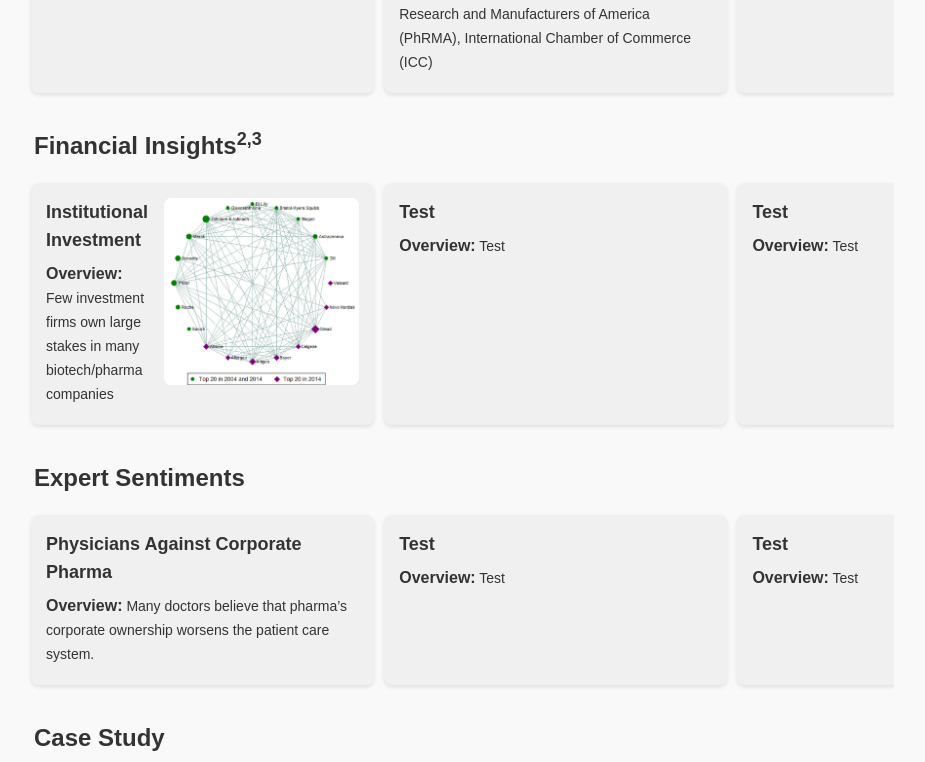
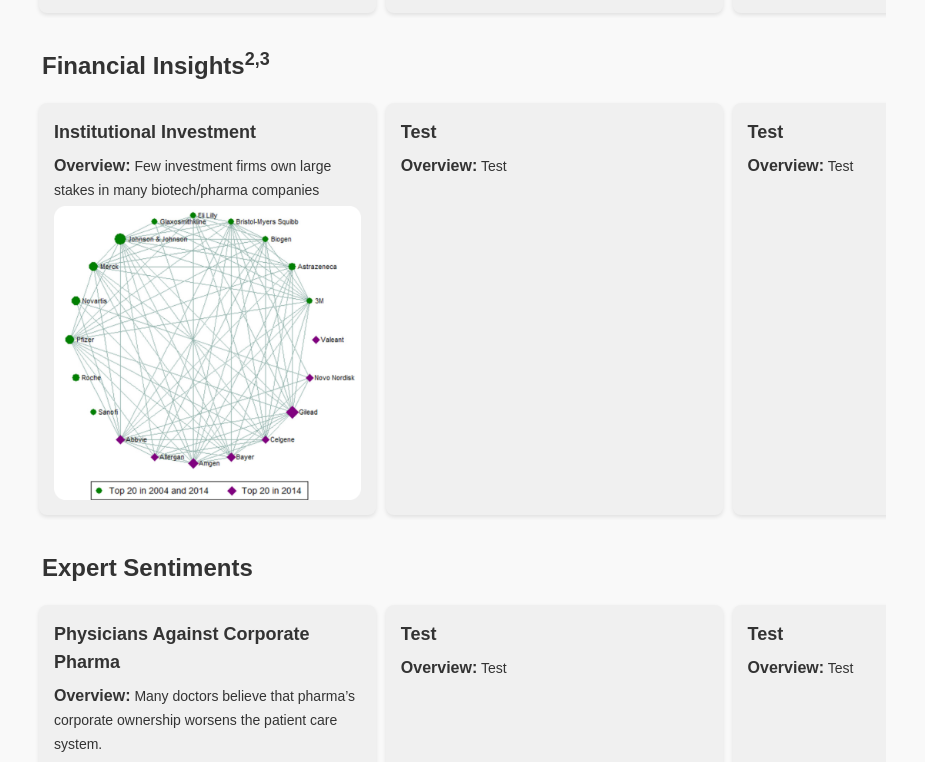
Before and after one commit to tkpepper15/applied-ethics, a Next.js app: page /how_corporate_ownership_shapes_big_pharma in a window 1280 px wide. Shown: the part 1058-1820 px from the top of the page, without its empty margins (180-1105 px from the left). Built offline with nearby package versions, Linux system fonts and the light colour scheme.

Commit message:
Commit message

```diff
--- a/app/global.css
+++ b/app/global.css
@@ -130,11 +130,11 @@ body {
 }
 
 .img-container {
-  max-width: 60%;
+  max-width: 100%;
 }
 
 .img-container img {
-  max-width: 60%;
+  max-width: 100%;
   height: auto;
 }
 
@@ -143,7 +143,7 @@ body {
 }
 
 /* Responsive Adjustments */
-
+@media (max-width: 768px) {
   .container {
     max-width: 100%;
     padding: 0 0.5rem;
@@ -152,6 +152,10 @@ body {
   .timeline-container {
     max-width: 100%;
     padding: 0 0.5rem;
+  }
+
+  .timeline-item {
+    width: 100%;
   }
 
   .home-container {
@@ -170,9 +174,16 @@ body {
 
   .img-container {
     max-width: 100%;
-    margin-bottom: 1rem;
   }
 
   .img-container img {
     max-width: 100%;
   }
+}
+
+@media (min-width: 769px) {
+  .timeline-content {
+    flex-direction: row;
+    align-items: flex-start;
+  }
+}
--- a/app/timeline.tsx
+++ b/app/timeline.tsx
@@ -12,27 +12,30 @@ const TimelineItem: React.FC<TimelineItemProps> = ({ id, title, content, imageUr
 
   return (
     <div className="timeline-item bg-gray-200 p-4 rounded-lg shadow-md">
-      <div className="timeline-content flex flex-col-reverse sm:flex-row-reverse items-center sm:items-start">
-        {imageUrl && (
-          <div className="img-container sm:ml-4 mb-4 sm:mb-0">
-            <img src={imageUrl} alt={title} className="max-w-full h-auto sm:max-w-md lg:max-w-lg" />
-          </div>
-        )}
+      <div className="timeline-content flex flex-col items-center">
         <div className="text-content">
           <h2 className="text-lg font-semibold mb-2">{title}</h2>
           {contentParts.map((part, index) => {
-            const [heading = '', text = ''] = part.split(':', 2);
-            if (heading.trim()) {
-              return (
-                <div key={index} className="mb-1">
-                  <span className="text-md font-semibold">{heading.trim()}:</span>
-                  <span className="text-sm"> {text.trim()}</span>
-                </div>
-              );
-            } else {
-              return <p key={index} className="text-sm mb-1">{part}</p>;
-            }
+            const [heading, ...textParts] = part.split(':');
+            const text = textParts.join(':').trim();
+            return (
+              <div key={index} className="mb-1">
+                {heading?.trim() ? (
+                  <>
+                    <span className="text-md font-semibold">{heading.trim()}:</span>
+                    <span className="text-sm"> {text}</span>
+                  </>
+                ) : (
+                  <p className="text-sm mb-1">{part}</p>
+                )}
+              </div>
+            );
           })}
+                  {imageUrl && (
+          <div className="img-container">
+            <img src={imageUrl} alt={title || 'Timeline Image'} className="max-w-full h-auto" />
+          </div>
+        )}
         </div>
       </div>
     </div>
```
